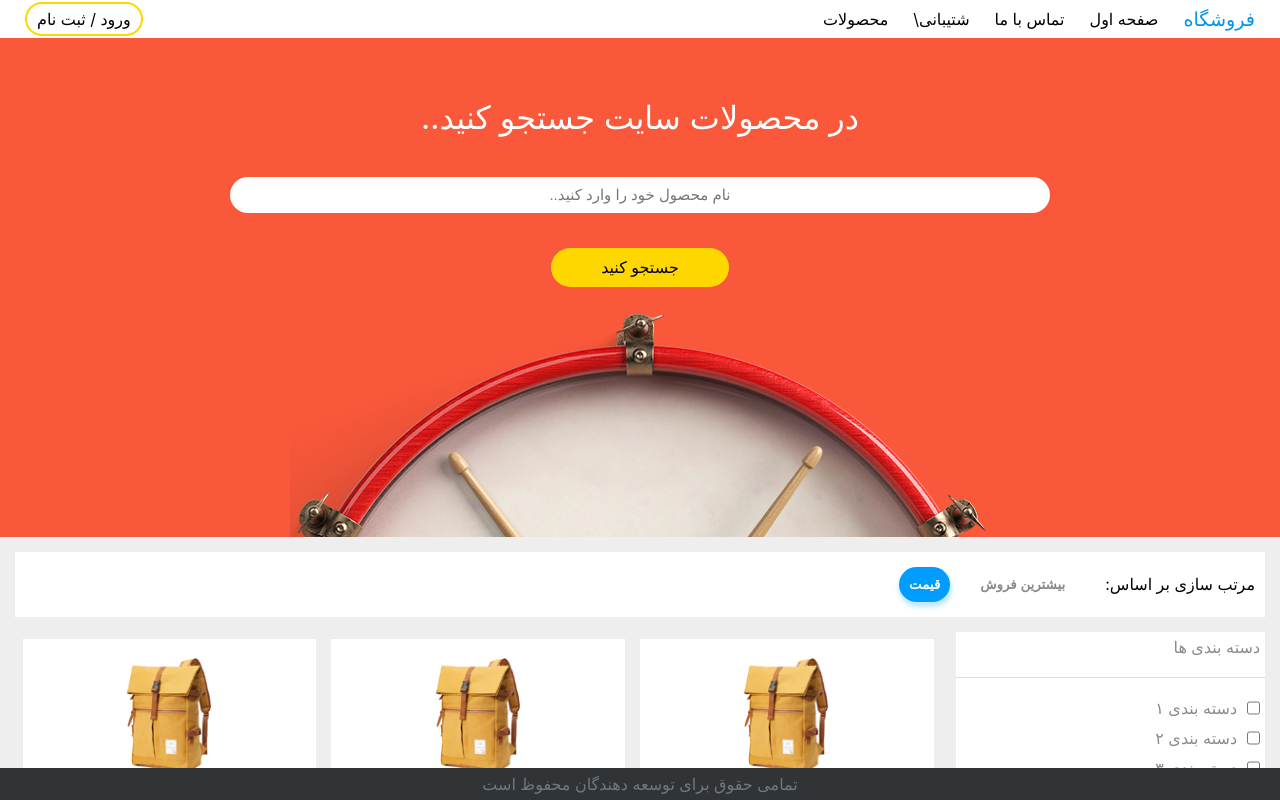
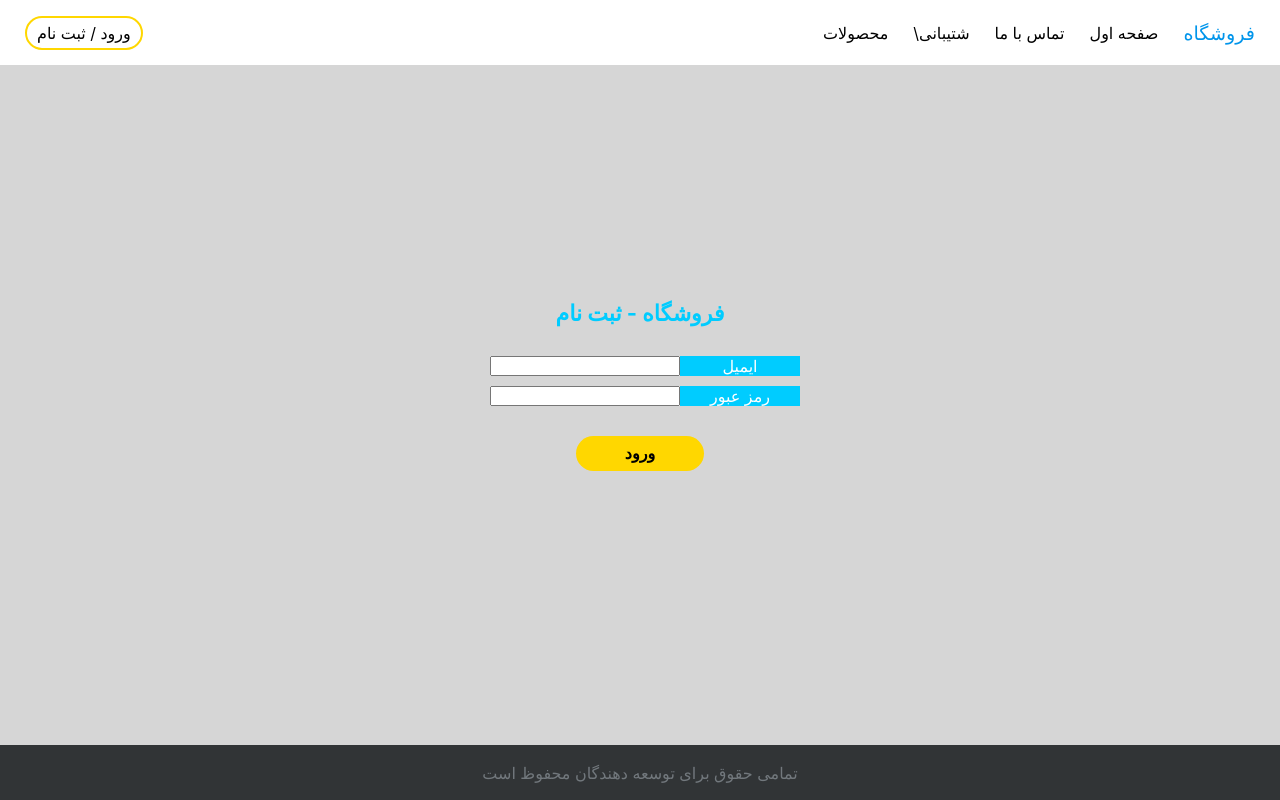
Before and after one commit to mohammadt444/IE, a React (Create React App) app in the folder frontend/: page /login in a window 1280 px wide. Built offline with nearby package versions, Linux system fonts and the light colour scheme; a small style sheet from the web is missing.

Commit message:
fix login page

```diff
--- a/frontend/src/app/main/App.js
+++ b/frontend/src/app/main/App.js
@@ -9,6 +9,7 @@ import SortBox from "./components/sortBox/sortBox";
 import Profile from "../pages/profile/profile";
 import CategoryPanel from "./components/categoryPanel/categoryPanel";
 import Home from "../pages/home/home";
+import Login from "../pages/login/login";
 
 function App() {
   return (
@@ -41,6 +42,9 @@ function App() {
           }}
         >
           <Switch>
+            <Route path="/login">
+              <Login />
+            </Route>
             <Route path="/profile">
               <Profile />
             </Route>
--- a/frontend/src/app/main/components/input/input.css
+++ b/frontend/src/app/main/components/input/input.css
@@ -1,17 +1,22 @@
 .input {
   display: flex;
   flex-grow: 1;
+  color: white;
 }
 
 .input-placeholder {
   display: flex;
+  flex-grow: 1;
   text-align: center;
-  flex-grow: 1;
+  color: rgba(29, 26, 26, 0.7);
+  margin-top: 10px;
+  margin-left: 10px;
 }
 
 .input-label {
-  background-color: powderblue;
-  display: flex;
+  background-color: #00ccff;
+  display: block;
   width: 120px;
+  margin-top: 10px;
   text-align: center;
 }
--- a/frontend/src/app/main/components/input/input.jsx
+++ b/frontend/src/app/main/components/input/input.jsx
@@ -8,7 +8,13 @@ function Input({ type, text, placeholder }) {
         type={type}
         name="txtSearch"
         placeholder={placeholder}
-        pattern={type === "email" ? "*@*.*" : type === "name" ? "s" : ""}
+        pattern={
+          type === "email"
+            ? "[a-z0-9._%+-]+@[a-z0-9.-]+.[a-z]{2,}$"
+            : type === "password"
+            ? ".{6,}"
+            : ""
+        }
         className="input-placeholder"
       />
       <label for="user-name" className="input-label">
--- a/frontend/src/app/pages/login/login.jsx
+++ b/frontend/src/app/pages/login/login.jsx
@@ -1,32 +1,22 @@
-import React from 'react'
-import Input from "../input/input";
+import React from "react";
+import Input from "../../main/components/input/input";
 import "./sign_in.css";
 
-
 function Login() {
-    return (
-        <div className = "login">
-            <div className = "login-inputs">
-                <p className = "login-titr">فروشگاه - ثبت نام</p>
-                <div className = "login-inputs">
-                    <Input
-                            type="email"
-                            text="ایمیل"
-                            placeholder=""
-                    />
-                    <Input
-                            type="password"
-                            text="رمز عبور"
-                            placeholder=""
-                    />
-                </div>
-                <div className = "login-buttonBox">
-                    <button className = "login-button">ورود</button>
-                </div>
-
-            </div>
+  return (
+    <div className="login">
+      <div className="login-inputs">
+        <p className="login-titr">فروشگاه - ثبت نام</p>
+        <div className="login-inputs">
+          <Input type="email" text="ایمیل" placeholder="" />
+          <Input type="password" text="رمز عبور" placeholder="" />
         </div>
-    )
+        <div className="login-buttonBox">
+          <button className="login-button">ورود</button>
+        </div>
+      </div>
+    </div>
+  );
 }
 
 export default Login;
```
